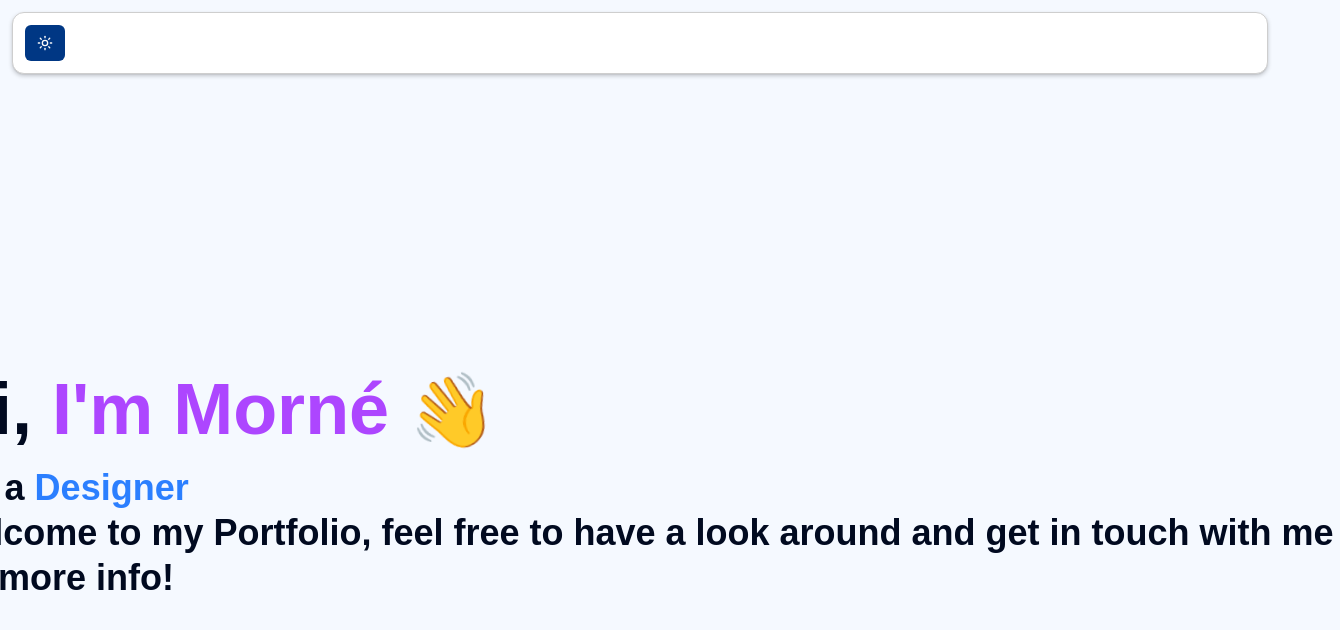
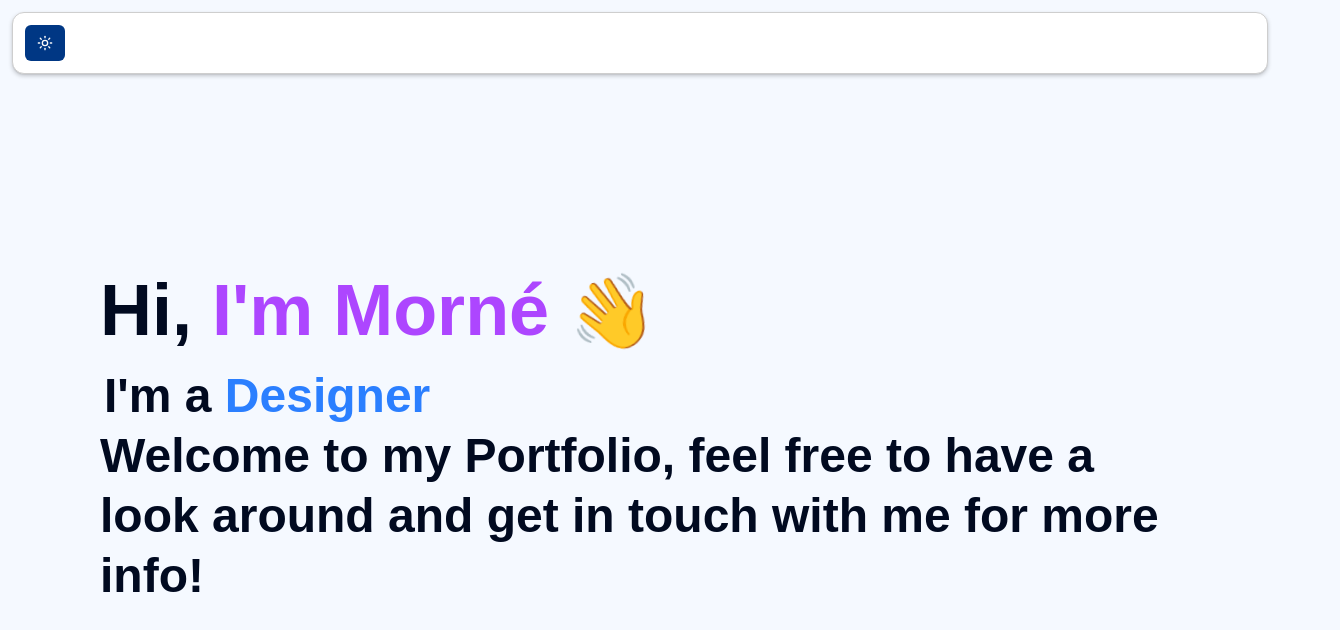
Before and after one commit to MorneNemdil/morne-portfolio, a React (Vite) app: page / in a window 1280 px wide. Shown: the top 630 px of the page, 1340 px wide, since content can reach past the window. Built offline with nearby package versions, Linux system fonts and the light colour scheme; no server answers.

Commit message:
styling for hero section and fade animation for header

```diff
--- a/src/components/header.tsx
+++ b/src/components/header.tsx
@@ -2,18 +2,43 @@ import { Moon, Sun } from "lucide-react";
 import { useTheme } from "./theme-provider"
 import { Button } from "./ui/button"
 import { Card } from "./ui/card"
+import { useEffect, useState } from "react";
 
 const Header = () => {
     const { theme, setTheme } = useTheme();
+    const [isVisible, setIsVisible] = useState(true);
+    const [lastScrollY, setLastScrollY] = useState(0);
+
+    useEffect(() => {
+        const handleScroll = () => {
+            const currentScrollY = window.scrollY;
+
+            if (currentScrollY > lastScrollY) {
+                setIsVisible(false);
+            } else {
+                setIsVisible(true);
+            }
+
+            setLastScrollY(currentScrollY);
+        };
+
+        window.addEventListener("scroll", handleScroll);
+        return () => window.removeEventListener("scroll", handleScroll);
+    }, [lastScrollY]);
+
     return (
-        <div className="sticky top-3 z-10">
+        <div className={`fixed top-0 left-0 w-full z-10 transition-all duration-500 ${isVisible ? "opacity-100 translate-y-0" : "opacity-0 -translate-y-5"
+            }`}>
             <Card className="bg-white m-3">
                 <div className="text-black">
-                    <Button onClick={() => setTheme(theme == 'light' ? 'dark' : 'light')}>{theme == 'light' ? <Moon /> : <Sun />}</Button>
+                    <Button onClick={() => setTheme(theme == "light" ? "dark" : "light")}>
+                        {theme == "light" ? <Moon /> : <Sun />}
+                    </Button>
                 </div>
             </Card>
         </div>
-    )
+    );
+
 }
 
 export default Header
--- a/src/components/typewriter-text.tsx
+++ b/src/components/typewriter-text.tsx
@@ -20,7 +20,7 @@ const TypewriterText = ({ staticText, textSegments, className }: { staticText: s
 
     return (
         <div className={className}>
-            <span className="text-4xl sm:text-3xl lg:text-4xl font-semibold leading-tight tracking-wide">
+            <span className="font-semibold leading-tight tracking-wide">
                 {/* Render the static text in white */}
                 <span>{staticText}</span>
                 {/* Render the TypewriterEffect component for the currently selected animated segment */}
--- a/src/pages/home/home-page.tsx
+++ b/src/pages/home/home-page.tsx
@@ -5,6 +5,7 @@ import { useTheme } from "@/components/theme-provider"
 import TypewriterText, { type TypeWriterSegmentProps } from "@/components/typewriter-text";
 import { Button } from "@/components/ui/button"
 import { House } from "lucide-react";
+import { useEffect, useState } from "react";
 
 const HomePage = () => {
     const { theme, setTheme } = useTheme();
@@ -22,16 +23,16 @@ const HomePage = () => {
             {theme == 'dark' && <StarBackground />}
             <Header />
             {/* <LucideButton Icon={House} /> */}
-            <section id="hero" className="flex flex-col items-center justify-center h-screen">
-                <div className="text-start w-350 flex flex-col gap-5">
+            <section id="hero" className="flex flex-col items-center justify-center h-screen mt-10">
+                <div className="text-start w-95 sm:w-130 md:w-170 lg:w-220 xl:w-270 flex flex-col gap-5">
                     <div>
-                        <div className="flex  text-5xl md:text-7xl font-extrabold">
+                        <div className="flex text-3xl sm:text-5xl md:text-7xl font-extrabold">
                             <div>Hi,&nbsp;</div><div className="text-purple-500">I'm Morné&nbsp;</div><span className="waving-hand">👋</span>
                         </div>
                     </div>
                     <div>
-                        <TypewriterText staticText={typewriterText} textSegments={typewriterSegments} className="ml-1" />
-                        <div className="text-4xl sm:text-4xl lg:text-4xl font-semibold leading-tight tracking-wide">
+                        <TypewriterText staticText={typewriterText} textSegments={typewriterSegments} className="ml-1 text-2xl sm:text-4xl md:text-5xl" />
+                        <div className="text-2xl sm:text-4xl md:text-5xl font-semibold leading-tight tracking-wide">
                             Welcome to my Portfolio, feel free to have a look around and get in touch with me for more info!
                         </div>
                     </div>
```
